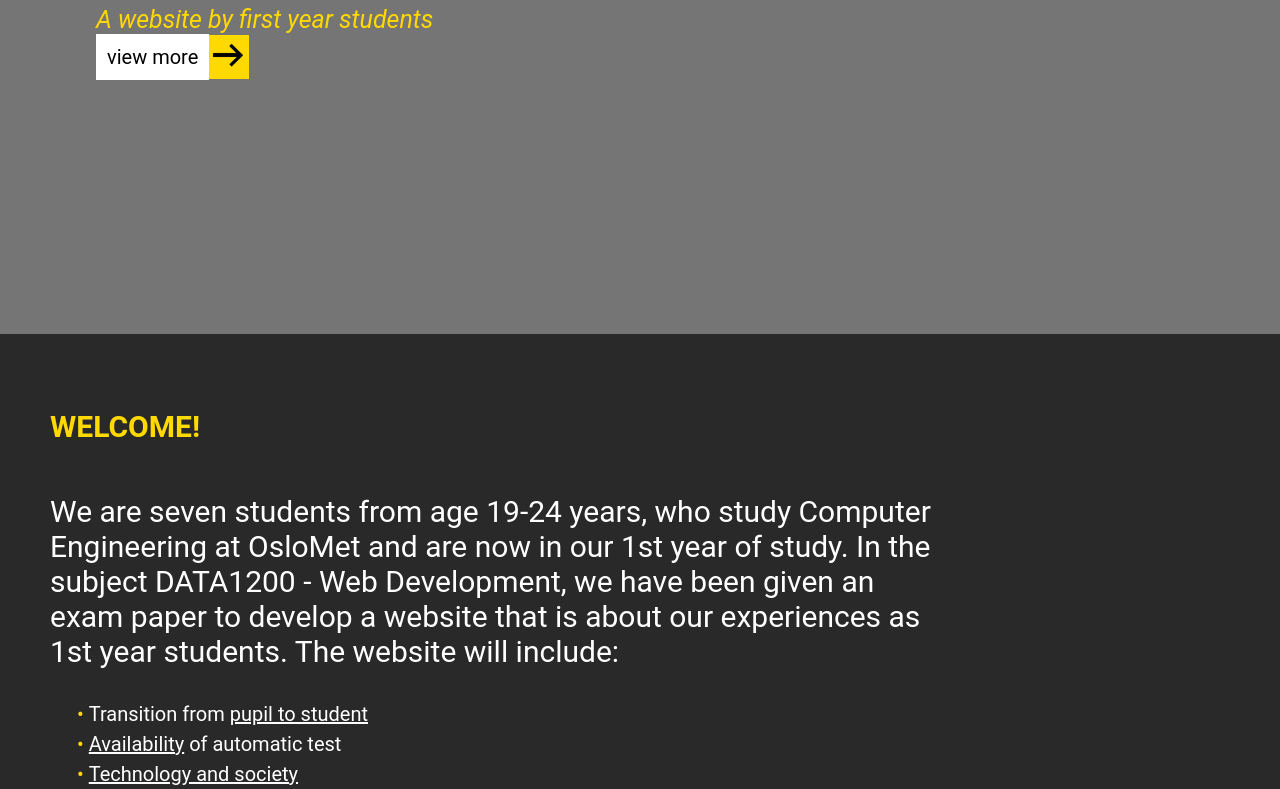
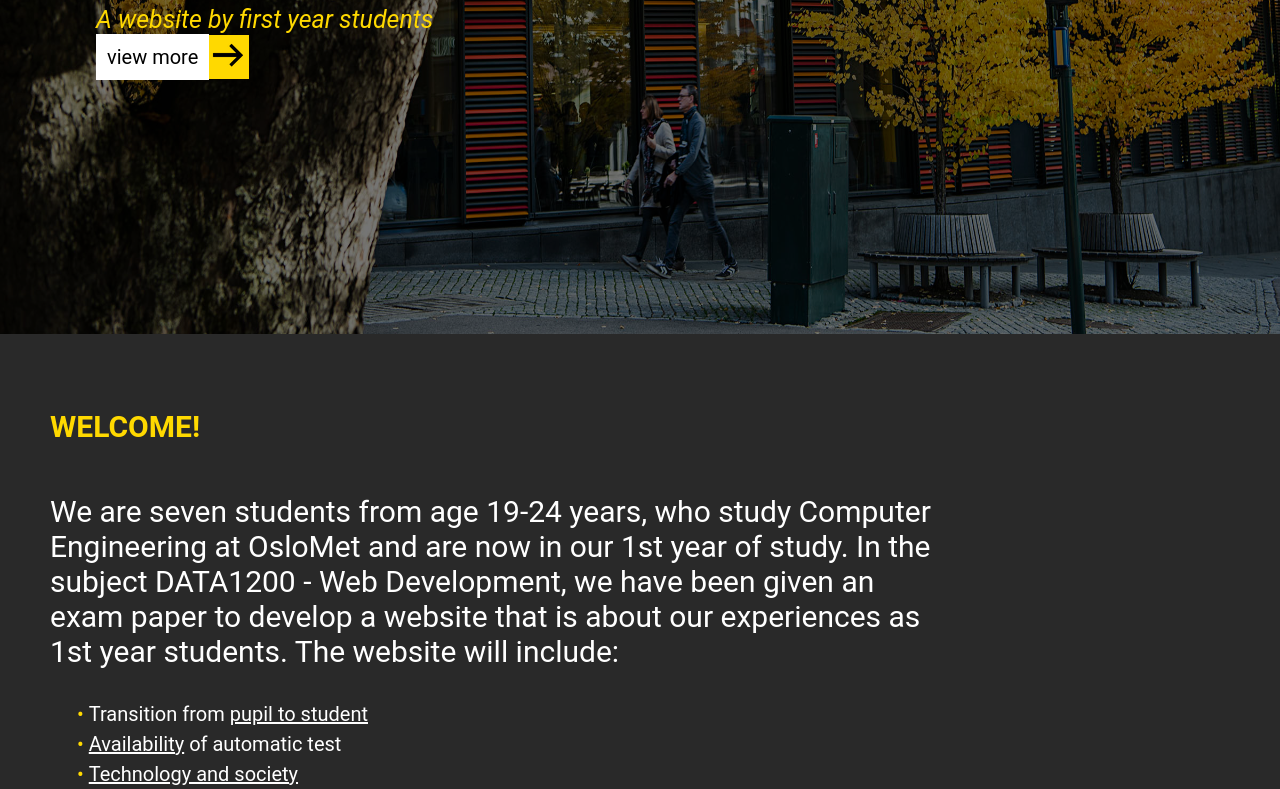
Before and after one commit to eline00/EksamenWeb, a plain HTML site: page index.html in a window 1280 px wide. Shown: the part 462-1251 px from the top of the page. Drawn offline with Linux system fonts and the light colour scheme; the site is published under a folder, as on GitHub Pages, so addresses that start at the root find nothing.

Commit message:
Update style.css

```diff
--- a/style.css
+++ b/style.css
@@ -12,7 +12,7 @@ body {
     font-family: Roboto, sans-serif;
     padding: 0;
     margin: 0;
-    background: url("/Images/Homepagepic.png" ) rgba(0, 0, 0, 0.541);
+    background: url("./Images/Homepagepic.png" ) rgba(0, 0, 0, 0.541);
     background-blend-mode: multiply; /* Blends the background image with the background color */
     background-position: top;
     background-repeat: no-repeat;
```
